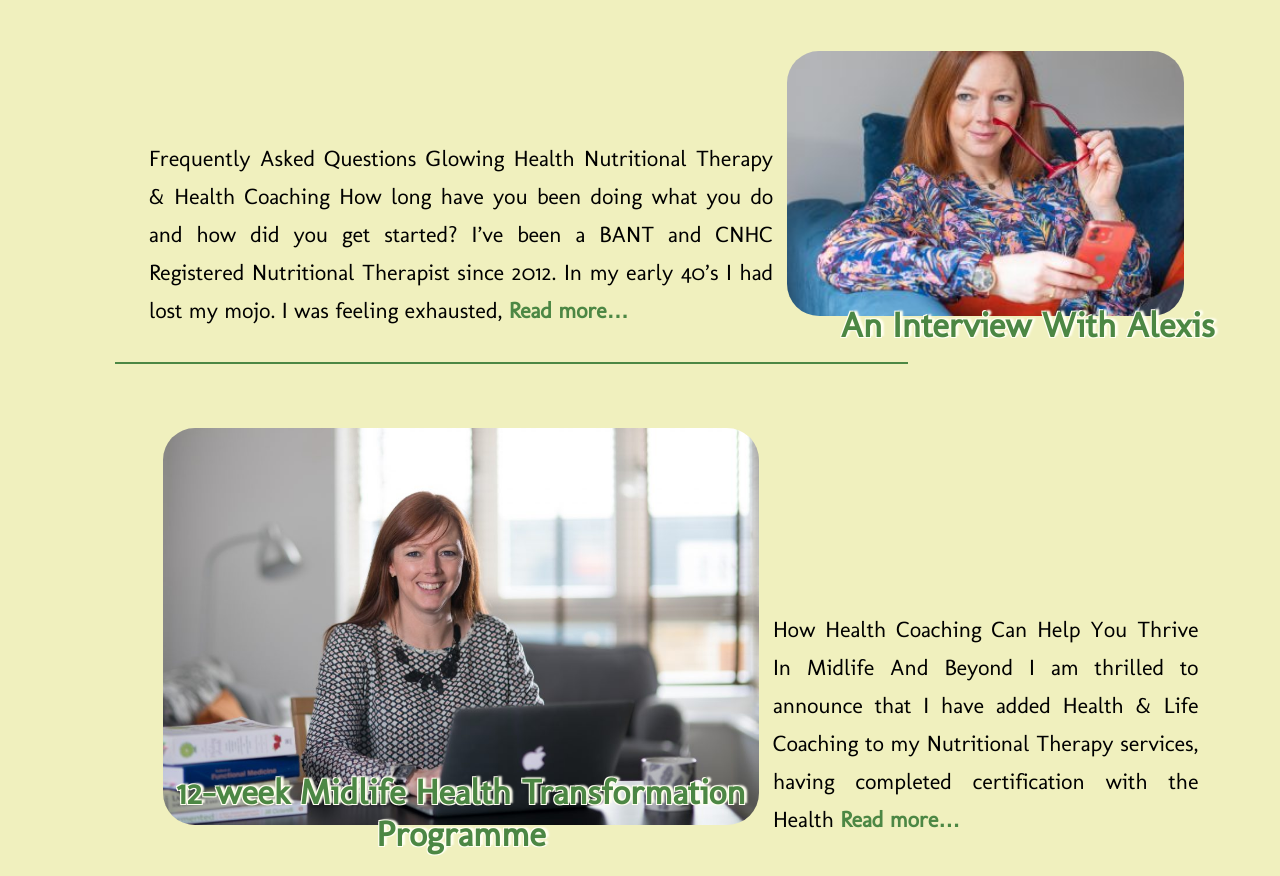
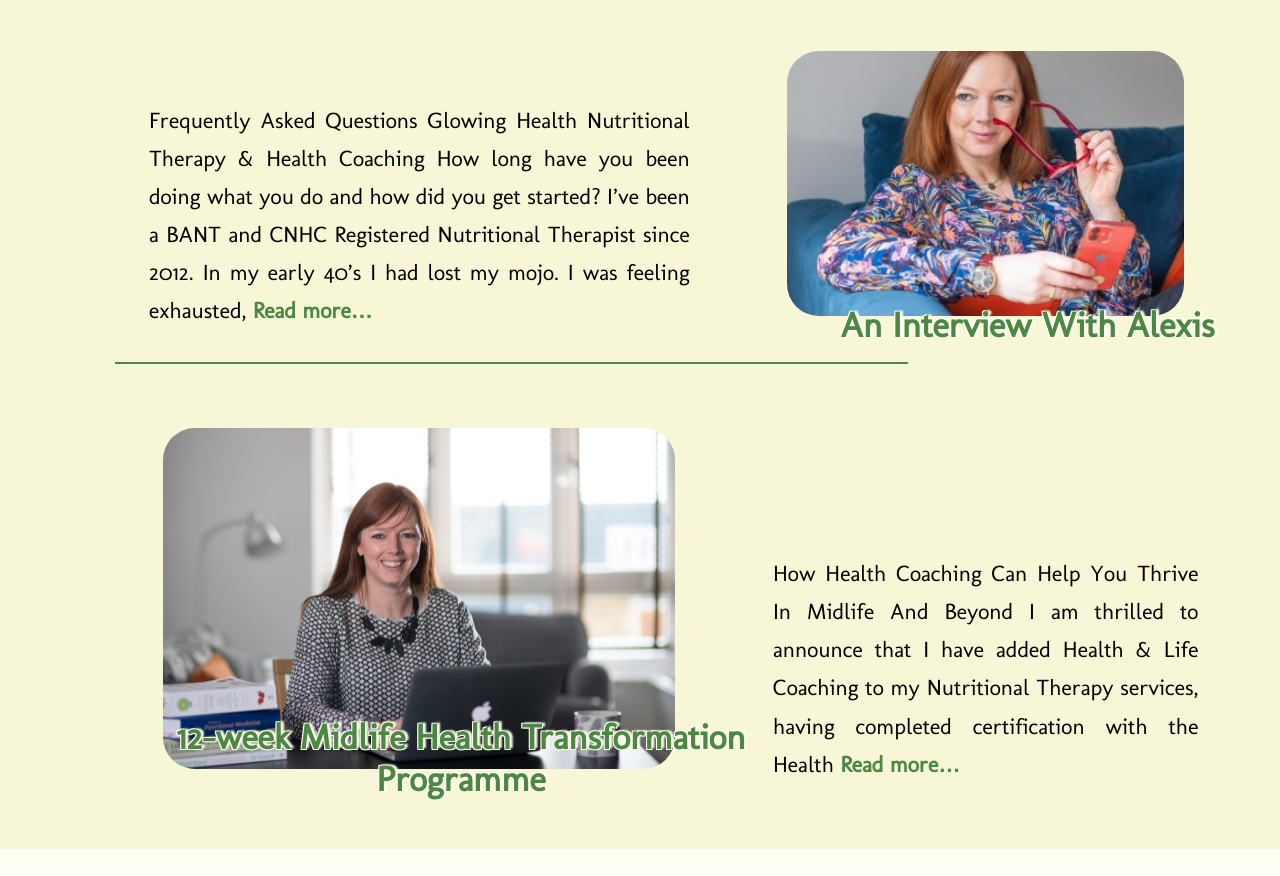
Before and after one commit to AnneCreeYates/black-nova-test, a plain HTML site: page index.html in a window 1280 px wide. Shown: the part 5657-6533 px from the top of the page. Drawn offline with Linux system fonts and the light colour scheme.

Commit message:
in styles: added content-no-header-and-footer background colour and padding; changed background colour for the emphasised sections to more transparent; fixed grid-area in description-2 and entry-3

```diff
--- a/styles.css
+++ b/styles.css
@@ -53,7 +53,6 @@ display:revert; revert to element instead of attribute */
 }
 
 /* reset end*/
-
 
 /*NAV STYLING*/
 /*hamburger styling*/
@@ -199,12 +198,17 @@ display:revert; revert to element instead of attribute */
 
 /*BODY*/
 body {
-  background-color: ivory;
+  /* background-color: ivory; */
   width: 100%;
   height:min-content;
 
   display: block;
 
+}
+
+.content-no-header-and-footer {
+  background-color: rgba(255, 255, 240, 0.584);
+  padding: 0 0 2em 0;
 }
 
 
@@ -228,7 +232,7 @@ body {
 }
 
 .hero {
-  background-color: #f0f0be;
+  background-color: #f0f0be8c;
   width: 100%;
   height: auto;
   display: grid;
@@ -363,7 +367,7 @@ body {
 
 .links {
 
-  background-color: #f0f0be;
+  background-color: #f0f0be8c;
   display: grid;
   gap: 2em;
   grid-template-columns: repeat(3,1fr);
@@ -450,7 +454,7 @@ body {
 
 
 .latest-news {
-  background-color: #f0f0be;
+  background-color: #f0f0be8c;
   padding: 2em;
   align-items: end;
   display: grid;
@@ -632,7 +636,7 @@ body {
     border-radius: 1em;
     background-color:#4c8744;
     font-size: 1.5em;
-    color:#f0f0be;
+    color: ivory;
     font-weight: 800;
 
   }
@@ -928,7 +932,7 @@ footer {
     }
 
     .description-2 {
-      grid-area: 4/2/5/4;
+      grid-area: 4/2/5/3;
       font-size: 1.4em;
     }
 
@@ -939,8 +943,8 @@ footer {
     }
 
     .entry-3 {
-      grid-area: 5/2/6/4;
-      width: 76%;
+      grid-area: 5/2/6/3;
+      /* width: 60%; */
     }
 
     .article-title-3 {
```
